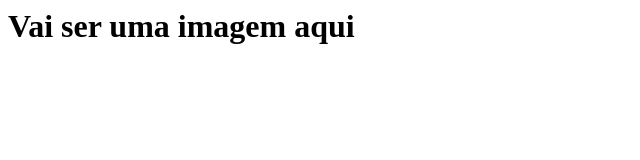
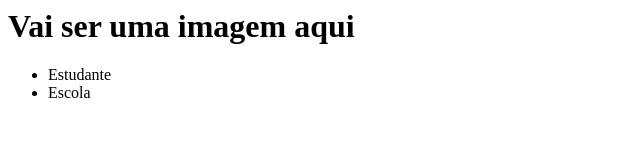
Before and after one commit to Debora2102/SiteAula, a plain HTML site: page index.html in a window 1280 px wide. Shown: the whole page, without its empty margins (0-640 px from the left). Drawn offline with Linux system fonts and the light colour scheme.

Commit message:
Update index.html

```diff
--- a/index.html
+++ b/index.html
@@ -1,3 +1,9 @@
 <body>
-  <h1>Vai ser uma imagem aqui</h1>
+  <header>
+<h1>Vai ser uma imagem aqui</h1>
+<ul>
+  <li>Estudante</li>
+  <li>Escola</li>
+</ul>
+  </header>
 </body>
```
